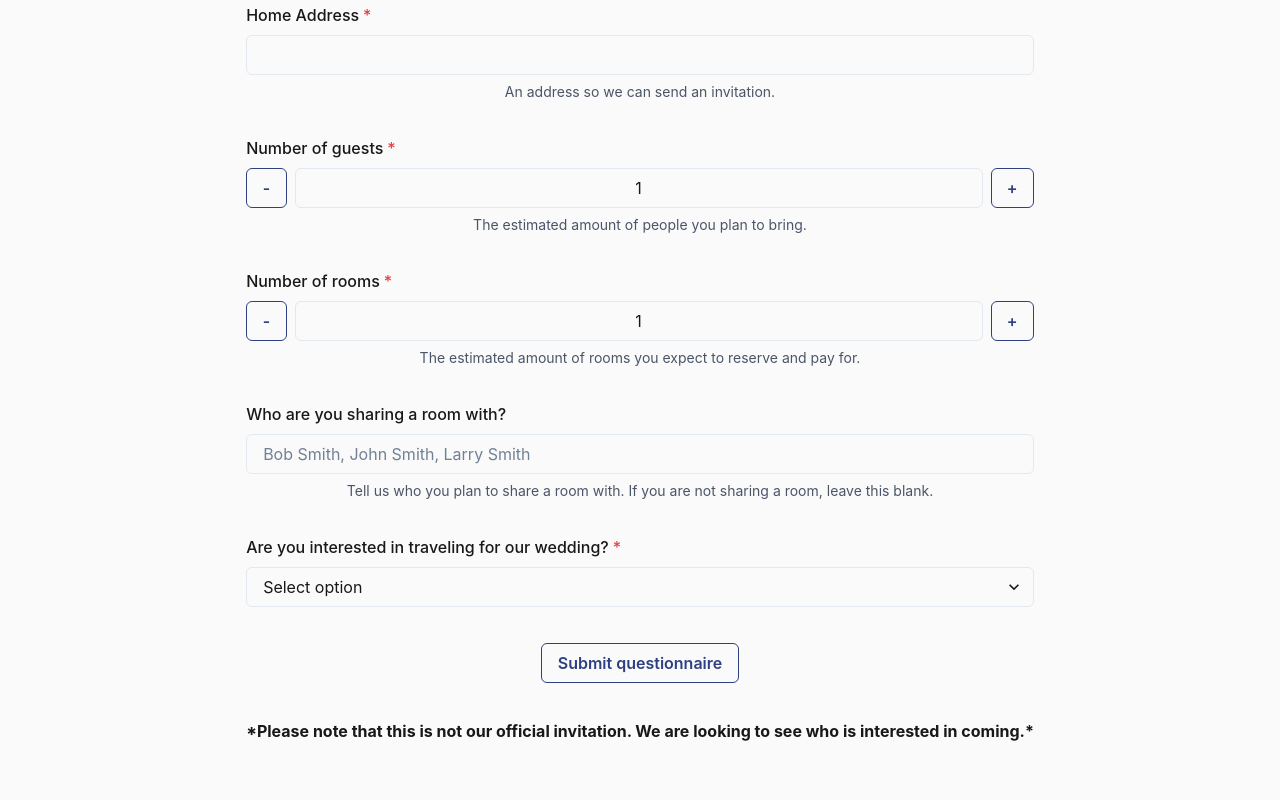
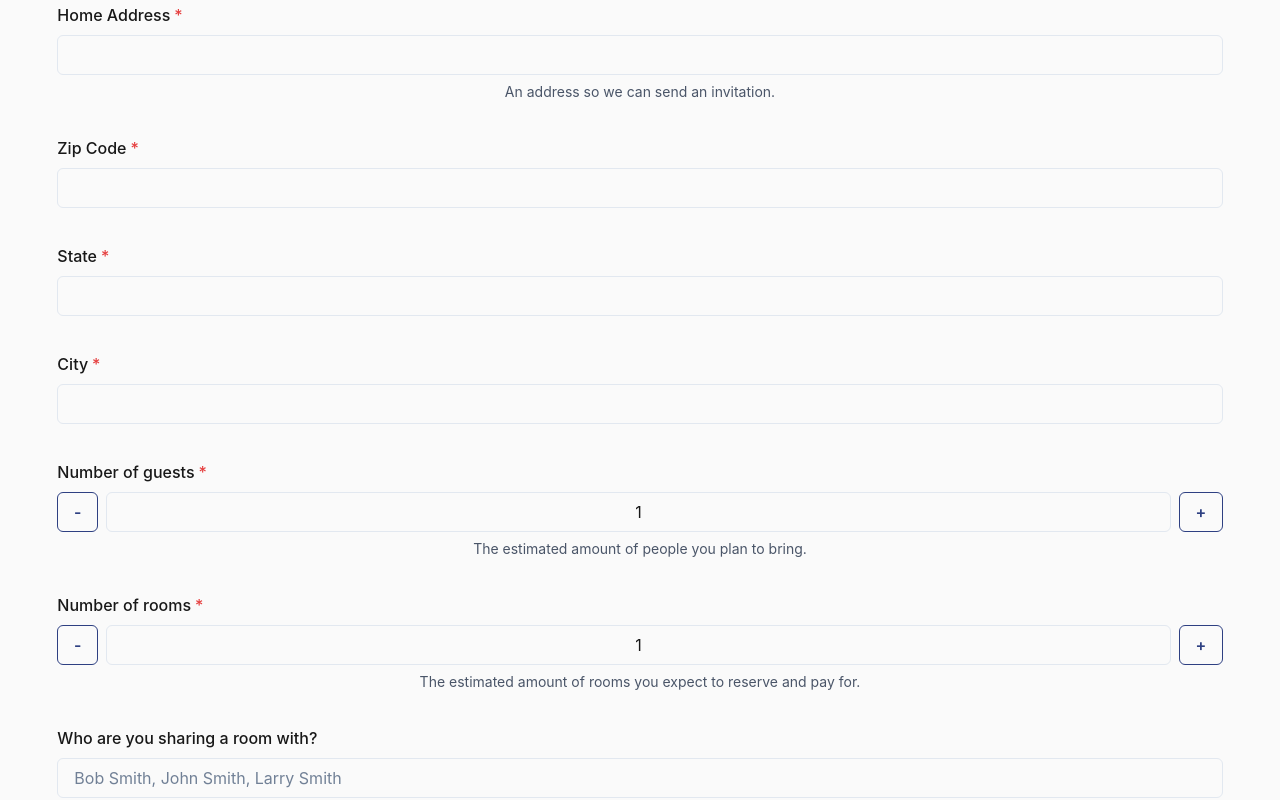
Before and after one commit to Amonteverde04/MailingList, a Next.js app: page / in a window 1280 px wide. Shown: the part 2340-3140 px from the top of the page. Before the commit the page ends 3119 px from the top, so only its background shows below. Built offline with nearby package versions, Linux system fonts and the light colour scheme.

Commit message:
Adding mailing info

```diff
--- a/src/components/mailingList.js
+++ b/src/components/mailingList.js
@@ -66,7 +66,25 @@ const reducer = (state, action) => {
             ...state,
             address: action.address,
           };
-      }
+        }
+        case "updateZip": {
+          return {
+            ...state,
+            zip: action.zip,
+          };
+        }
+        case "updateAddressState": {
+          return {
+            ...state,
+            addressState: action.addressState,
+          };
+        }
+        case "updateCity": {
+          return {
+            ...state,
+            city: action.city,
+          };
+        }
         case "incrementNumberOfGuests": {
             return {
               ...state,
@@ -111,6 +129,9 @@ const reducer = (state, action) => {
               email: "",
               phone: "",
               address: "",
+              zip: "",
+              addressState: "",
+              city: "",
               numberOfGuests: 1,
               numberOfRooms: 1,
               sharingWith: "",
@@ -129,6 +150,9 @@ const mailingListDetails = {
   email: "",
   phone: "",
   address: "",
+  zip: "",
+  addressState: "",
+  city: "",
   numberOfGuests: 1,
   numberOfRooms: 1,
   sharingWith: "",
@@ -300,6 +324,48 @@ export default function MailingList() {
                 </GridItem>
 
                 <GridItem>
+                    <FormControl isRequired isInvalid={errors?.zip?.message} isDisabled={loading}>
+                      <FormLabel>Zip Code</FormLabel>
+                      <InputGroup>
+                        <Input type='text'
+                               focusBorderColor={ PRIMARY_COLOR }
+                               {...register("zip")}
+                               value={state.zip}
+                               onChange={(e) => dispatch({type: "updateZip", zip: e.target.value,})} />
+                      </InputGroup>
+                      {errors?.zip?.message ? <FormErrorMessage>{errors?.zip?.message}</FormErrorMessage> : null}
+                    </FormControl>
+                </GridItem>
+
+                <GridItem>
+                    <FormControl isRequired isInvalid={errors?.addressState?.message} isDisabled={loading}>
+                      <FormLabel>State</FormLabel>
+                      <InputGroup>
+                        <Input type='text'
+                               focusBorderColor={ PRIMARY_COLOR }
+                               {...register("addressState")}
+                               value={state.addressState}
+                               onChange={(e) => dispatch({type: "updateAddressState", addressState: e.target.value,})} />
+                      </InputGroup>
+                      {errors?.addressState?.message ? <FormErrorMessage>{errors?.addressState?.message}</FormErrorMessage> : null}
+                    </FormControl>
+                </GridItem>
+
+                <GridItem>
+                    <FormControl isRequired isInvalid={errors?.city?.message} isDisabled={loading}>
+                      <FormLabel>City</FormLabel>
+                      <InputGroup>
+                        <Input type='text'
+                               focusBorderColor={ PRIMARY_COLOR }
+                               {...register("city")}
+                               value={state.city}
+                               onChange={(e) => dispatch({type: "updateCity", city: e.target.value,})} />
+                      </InputGroup>
+                      {errors?.city?.message ? <FormErrorMessage>{errors?.city?.message}</FormErrorMessage> : null}
+                    </FormControl>
+                </GridItem>
+
+                <GridItem>
                     <FormControl isRequired isInvalid={errors?.numberOfGuests?.message} isDisabled={loading}>
                         <FormLabel>Number of guests</FormLabel>
                         <HStack>
@@ -389,7 +455,7 @@ export default function MailingList() {
                 </GridItem>
 
                 <GridItem>
-                  <Text><b>*Please note that this is not our official invitation. We are looking to see who is interested in coming.*</b></Text>
+                  <Text><b>*Please note that this is not our official invitation. We are looking to see who is interested in coming and there is no need to book anything at this time.</b></Text>
                 </GridItem>
             </Grid>
         </form>
--- a/src/lib/validationSchemas/mailingListSchema.js
+++ b/src/lib/validationSchemas/mailingListSchema.js
@@ -11,6 +11,9 @@ export const mailingListSchema = yup.object().shape({
     .required("An email is required."),
   phone: yup.string().required("Your phone number is required.").matches(phoneRegExp, 'Phone number is not valid'),
   address: yup.string().required("Your address is required."),
+  zip: yup.string().required("Your zip code is required."),
+  addressState: yup.string().required("Your state is required."),
+  city: yup.string().required("Your city is required."),
   numberOfGuests: yup.number().min(1).required("The number of guests is required."),
   numberOfRooms: yup.number().min(1).required("The number of rooms is required."),
   decision: yup.string().required("A selection is required."),
--- a/src/pages/api/mailingListEndpoint.js
+++ b/src/pages/api/mailingListEndpoint.js
@@ -12,6 +12,9 @@ const handleValidateMailingData = async (userMailingInfo) => {
       email: userMailingInfo.email,
       phone: userMailingInfo.phone,
       address: userMailingInfo.address,
+      zip: userMailingInfo.zip,
+      addressState: userMailingInfo.addressState,
+      city: userMailingInfo.city,
       numberOfGuests: userMailingInfo.numberOfGuests,
       numberOfRooms: userMailingInfo.numberOfRooms,
       decision: userMailingInfo.decision,
@@ -59,6 +62,9 @@ const handlePatch = async (patchBody) => {
     email: patchBody.email,
     phone: patchBody.phone,
     address: patchBody.address,
+    zip: patchBody.zip,
+    addressState: patchBody.addressState,
+    city: patchBody.city,
     numberOfGuests: patchBody.numberOfGuests,
     numberOfRooms: patchBody.numberOfRooms,
     sharingWith: patchBody.sharingWith,
```
